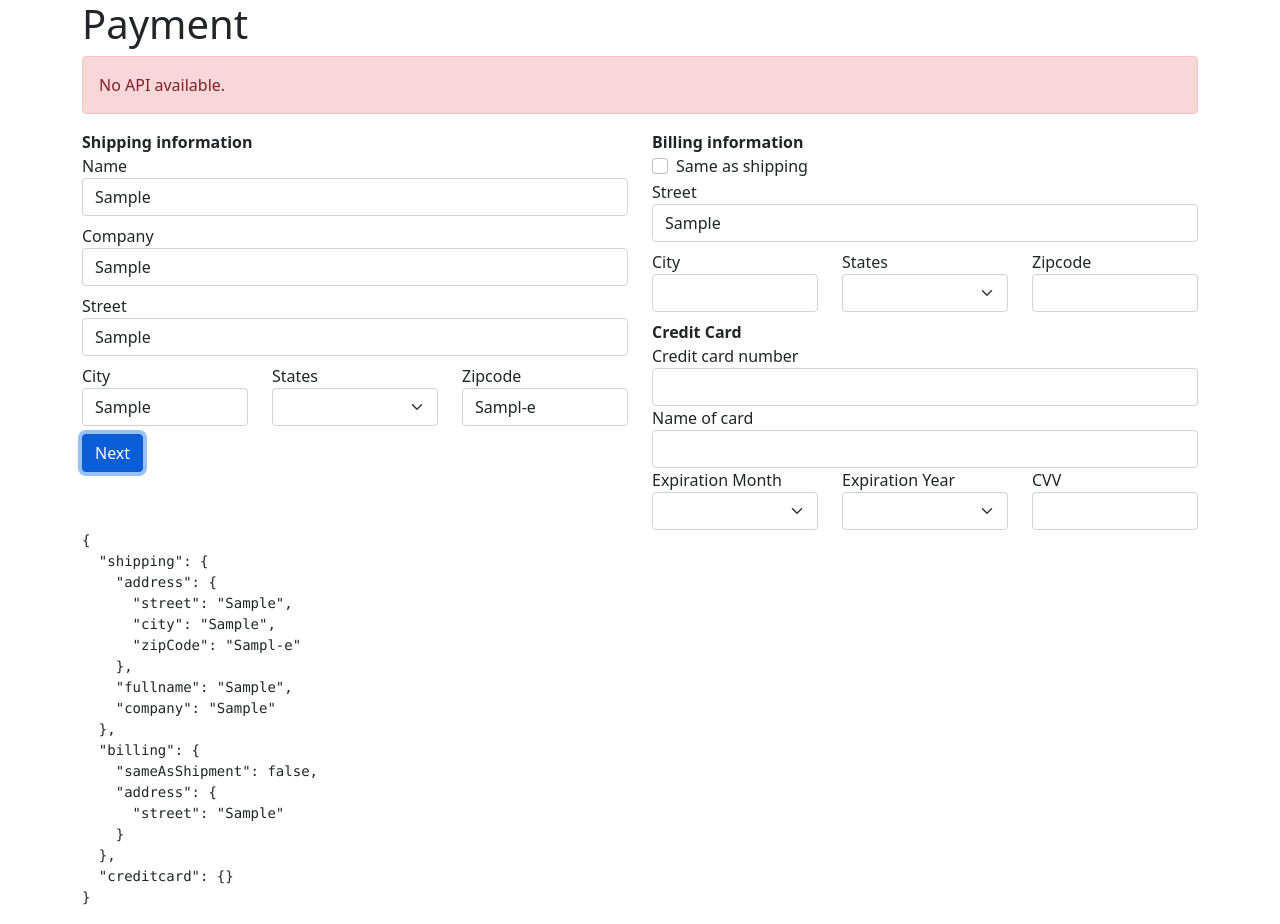
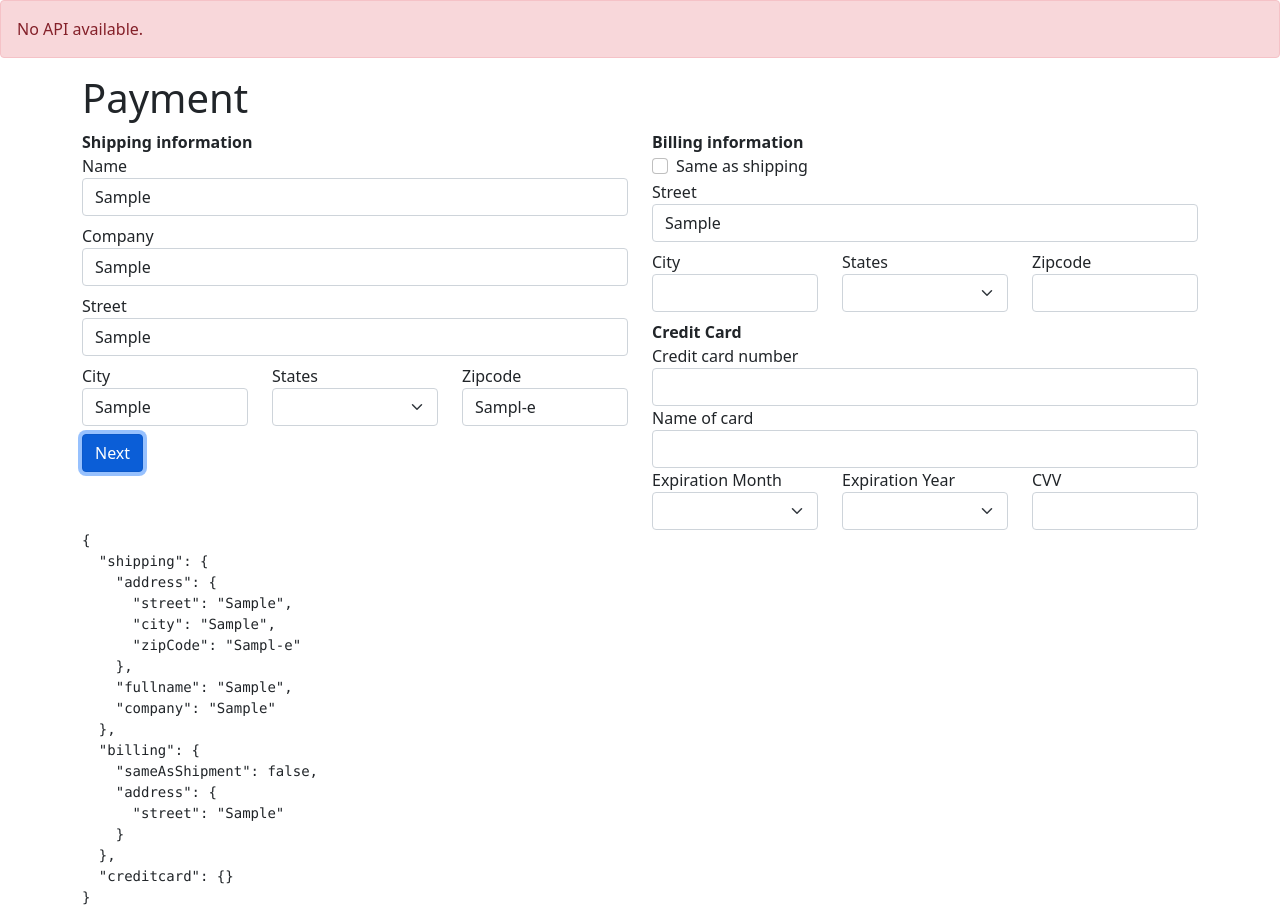
Before and after one commit to johnLexicon/building-forms-with-vue, a Vue app: page / in a window 1280 px wide. Both pictures are taken after typing "Sample", "Sample", "Sample", "Sample", "Sample", "Sample" into the empty fields and a click on the input "Next". Built offline with nearby package versions, Linux system fonts and the light colour scheme.

Commit message:
Moved error component to App component.

```diff
--- a/src/App.vue
+++ b/src/App.vue
@@ -1,13 +1,26 @@
 <template>
-  <PaymentView />
+  <Error :message="errorMessage" />
+  <PaymentView @onError="reportError" />
 </template>
 
 <script>
+import { ref } from "vue";
 import PaymentView from "./views/PaymentView.vue";
+import Error from "@/components/Error.vue";
 export default {
   name: "App",
   components: {
     PaymentView,
+    Error,
+  },
+  setup() {
+    const errorMessage = ref("");
+
+    function reportError(message) {
+      errorMessage.value = message;
+    }
+
+    return { errorMessage, reportError };
   },
 };
 </script>
--- a/src/views/PaymentView.vue
+++ b/src/views/PaymentView.vue
@@ -1,7 +1,6 @@
 <template>
   <div class="container-lg container-fluid">
     <h1>Payment</h1>
-    <Error :message="error" />
     <form novalidate class="grid" @submit.prevent="handleSave">
       <div class="row">
         <div class="col">
@@ -130,7 +129,6 @@
 <script>
 import { ref, computed, reactive, watch } from "vue";
 import months from "@/data/months.js";
-import Error from "@/components/Error.vue";
 import AddressView from "./AddressView.vue";
 export default {
   name: "PaymentView",
@@ -138,20 +136,20 @@ export default {
     Error,
     AddressView,
   },
-  setup() {
+  setup(_, { emit }) {
     const payment = reactive({
       shipping: { address: {} },
       billing: { sameAsShipment: false, address: {} },
       creditcard: {},
     });
-    const error = ref("");
+
     const years = Array.from(
       { length: 10 },
       (_, index) => new Date().getUTCFullYear() + index
     );
 
     function handleSave() {
-      error.value = "No API available.";
+      emit("onError", "No API available.");
     }
 
     watch(
@@ -165,7 +163,7 @@ export default {
       }
     );
 
-    return { payment, handleSave, error, years, months };
+    return { payment, handleSave, years, months };
   },
 };
 </script>
```
